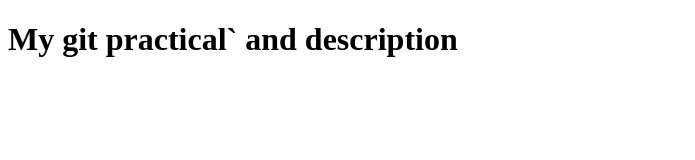
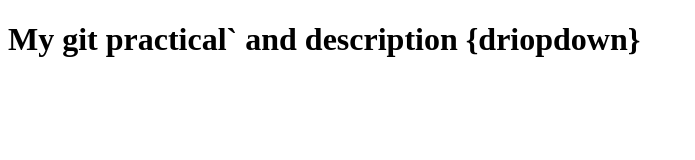
Before and after one commit to Riya432/undo-commands, a plain HTML site: page index.html in a window 1280 px wide. Shown: the whole page, without its empty margins (0-695 px from the left). Drawn offline with Linux system fonts and the light colour scheme.

```diff
--- a/index.html
+++ b/index.html
@@ -7,6 +7,6 @@
 </head>
 <body>
     <h1> My git practical` and
-        description </h1>
+        description {driopdown} </h1>
 </body>
 </html>
```
